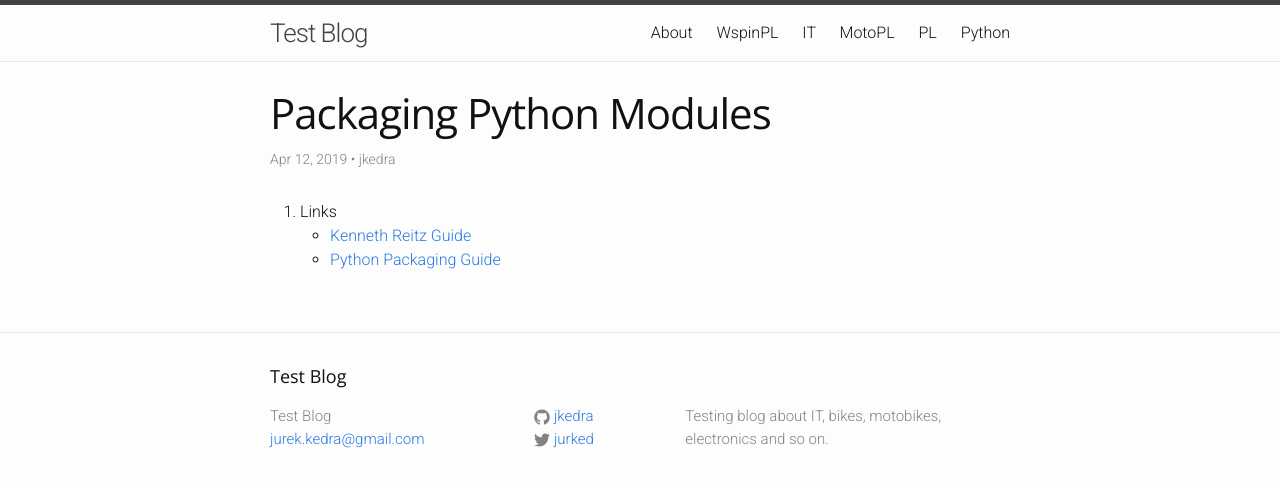
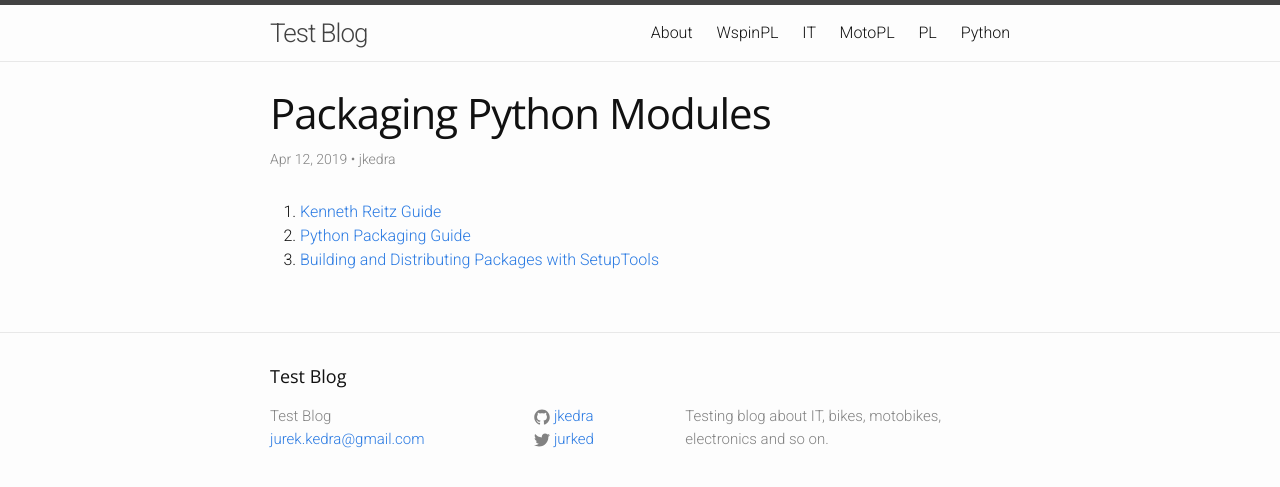
Before and after one commit to jkedra/jkedra.github.io, a Jekyll site: the page built from _python/packaging.md, in a window 1280 px wide. Shown: the top 487 px of the page. Built offline with Jekyll 4.4.1, drawn with Linux system fonts in a browser that asks for light colours.

Commit message:
packaging

```diff
--- a/_python/packaging.md
+++ b/_python/packaging.md
@@ -6,6 +6,11 @@ lang: en
 tags: python modules packaging
 ---
 
-1. Links
-    * [Kenneth Reitz Guide](http://docs.python-guide.org/en/latest/shipping/packaging/)
-    * [Python Packaging Guide](https://python-packaging-user-guide.readthedocs.io/)
+1. [Kenneth Reitz Guide][krg]
+2. [Python Packaging Guide][ppg]
+3. [Building and Distributing Packages with SetupTools][setuptools2]
+
+
+[setuptools2]: https://setuptools.readthedocs.io/en/latest/setuptools.html
+[ppg]: https://python-packaging-user-guide.readthedocs.io/
+[krg]: http://docs.python-guide.org/en/latest/shipping/packaging/
```
